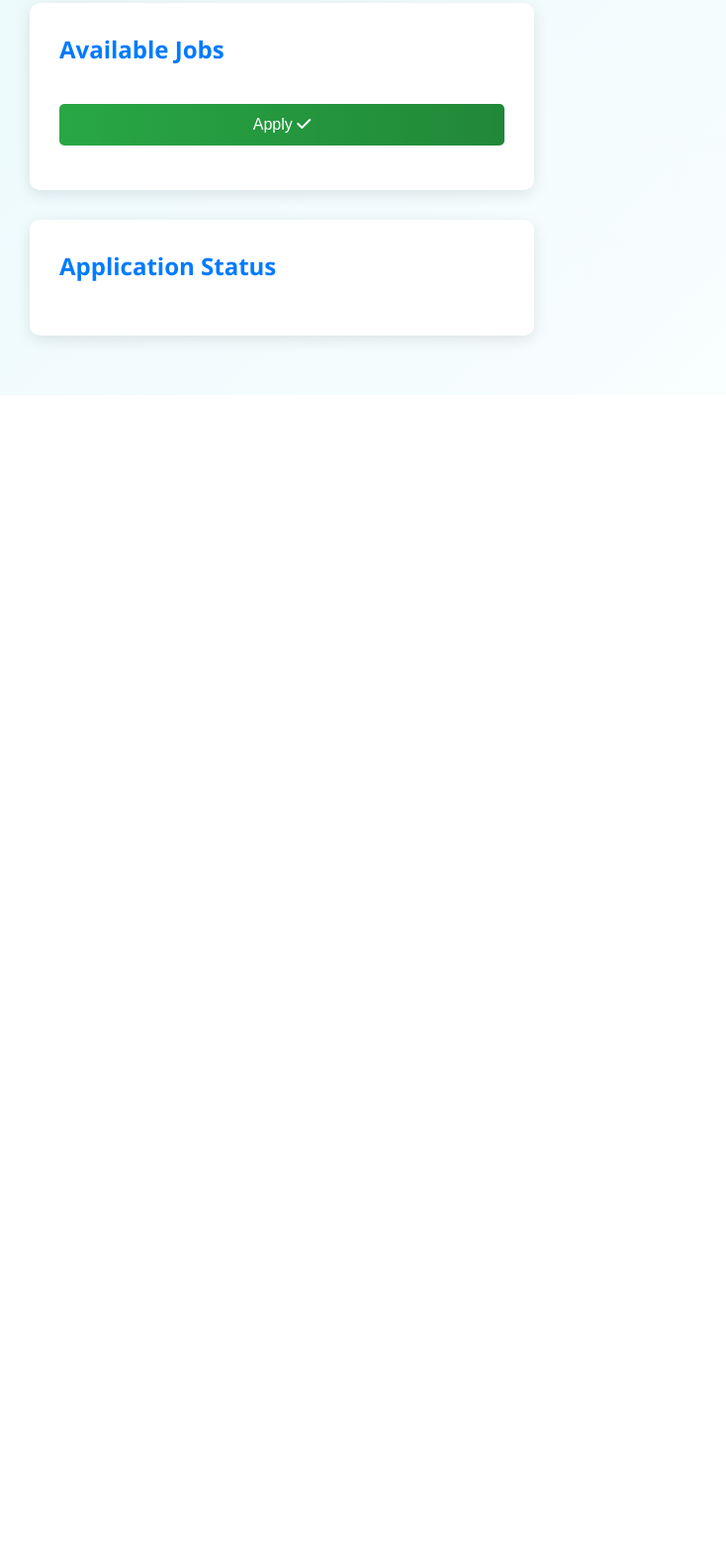
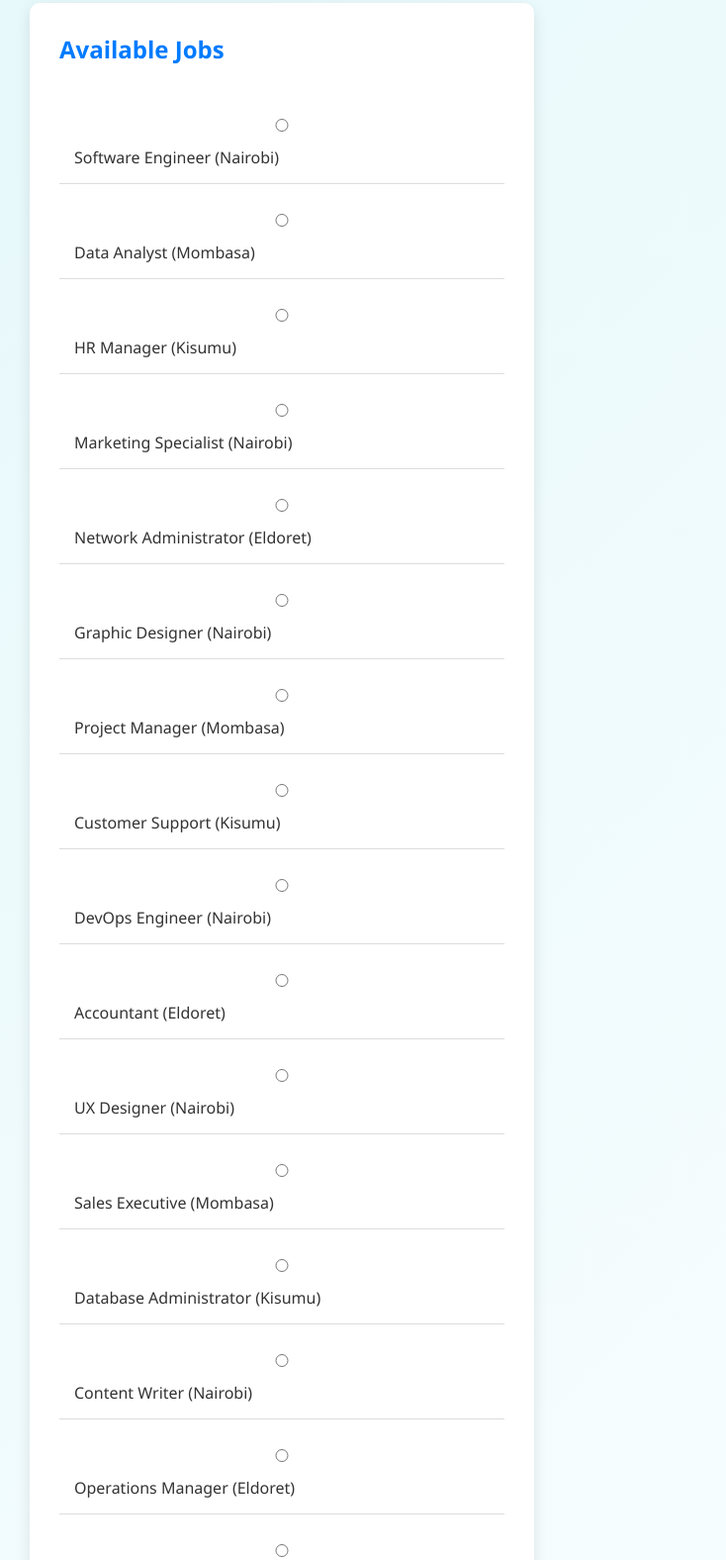
Before and after one commit to kiritu274/QUICKHIRE-PORTAL, a plain HTML site: page index.html in a window 1280 px wide. Shown: the part 1064-2640 px from the top of the page at 99% size, without its empty margins (0-734 px from the left). Before the commit the page ends 1463 px from the top, so only its background shows below. Drawn offline with Linux system fonts and the light colour scheme.

Commit message:
Second push:s

```diff
--- a/index.html
+++ b/index.html
@@ -346,7 +346,28 @@
             }, 500); // Small delay to ensure smooth transition
         });
 
-        let jobs = [];
+        let jobs = [
+            { id: 1, title: "Software Engineer", category: "IT", location: "Nairobi", description: "Develop and maintain web applications. 3+ years experience in JavaScript.", deadline: "2025-08-01", applicants: [] },
+            { id: 2, title: "Data Analyst", category: "Data Science", location: "Mombasa", description: "Analyze data trends and provide insights. Proficient in Python and SQL.", deadline: "2025-08-05", applicants: [] },
+            { id: 3, title: "HR Manager", category: "Human Resources", location: "Kisumu", description: "Oversee recruitment and employee relations. 5+ years experience.", deadline: "2025-08-10", applicants: [] },
+            { id: 4, title: "Marketing Specialist", category: "Marketing", location: "Nairobi", description: "Develop marketing campaigns. Knowledge of SEO and social media.", deadline: "2025-08-15", applicants: [] },
+            { id: 5, title: "Network Administrator", category: "IT", location: "Eldoret", description: "Manage network infrastructure. Cisco certification preferred.", deadline: "2025-08-20", applicants: [] },
+            { id: 6, title: "Graphic Designer", category: "Design", location: "Nairobi", description: "Create visual content for branding. Proficient in Adobe Suite.", deadline: "2025-08-25", applicants: [] },
+            { id: 7, title: "Project Manager", category: "Management", location: "Mombasa", description: "Lead project teams to deliver on time. PMP certification required.", deadline: "2025-08-30", applicants: [] },
+            { id: 8, title: "Customer Support", category: "Customer Service", location: "Kisumu", description: "Handle customer inquiries and issues. Strong communication skills.", deadline: "2025-09-01", applicants: [] },
+            { id: 9, title: "DevOps Engineer", category: "IT", location: "Nairobi", description: "Manage CI/CD pipelines. Experience with Docker and Kubernetes.", deadline: "2025-09-05", applicants: [] },
+            { id: 10, title: "Accountant", category: "Finance", location: "Eldoret", description: "Manage financial records and reports. CPA certification required.", deadline: "2025-09-10", applicants: [] },
+            { id: 11, title: "UX Designer", category: "Design", location: "Nairobi", description: "Design user-friendly interfaces. Experience with Figma.", deadline: "2025-09-15", applicants: [] },
+            { id: 12, title: "Sales Executive", category: "Sales", location: "Mombasa", description: "Drive sales and client acquisition. 2+ years experience.", deadline: "2025-09-20", applicants: [] },
+            { id: 13, title: "Database Administrator", category: "IT", location: "Kisumu", description: "Manage and optimize databases. Proficient in MySQL.", deadline: "2025-09-25", applicants: [] },
+            { id: 14, title: "Content Writer", category: "Marketing", location: "Nairobi", description: "Create engaging content for blogs and websites.", deadline: "2025-09-30", applicants: [] },
+            { id: 15, title: "Operations Manager", category: "Management", location: "Eldoret", description: "Oversee daily operations and logistics. 5+ years experience.", deadline: "2025-10-01", applicants: [] },
+            { id: 16, title: "Mobile Developer", category: "IT", location: "Nairobi", description: "Develop mobile apps for iOS and Android. Experience with Flutter.", deadline: "2025-10-05", applicants: [] },
+            { id: 17, title: "Quality Assurance", category: "IT", location: "Mombasa", description: "Test software for bugs and performance. Experience with Selenium.", deadline: "2025-10-10", applicants: [] },
+            { id: 18, title: "Business Analyst", category: "Business", location: "Kisumu", description: "Analyze business processes and recommend solutions.", deadline: "2025-10-15", applicants: [] },
+            { id: 19, title: "Cybersecurity Analyst", category: "IT", location: "Nairobi", description: "Protect systems from cyber threats. CISSP certification preferred.", deadline: "2025-10-20", applicants: [] },
+            { id: 20, title: "Logistics Coordinator", category: "Logistics", location: "Eldoret", description: "Coordinate supply chain and delivery operations.", deadline: "2025-10-25", applicants: [] }
+        ];
         let applicants = [];
         let applications = [];
 
@@ -559,6 +580,7 @@
         }
 
         // Initialize
+        updateJobLists();
         showSection('applicant');
     </script>
 </body>
```
